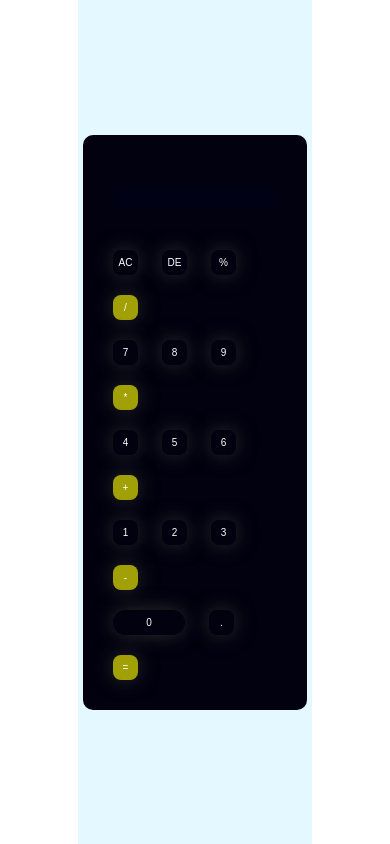
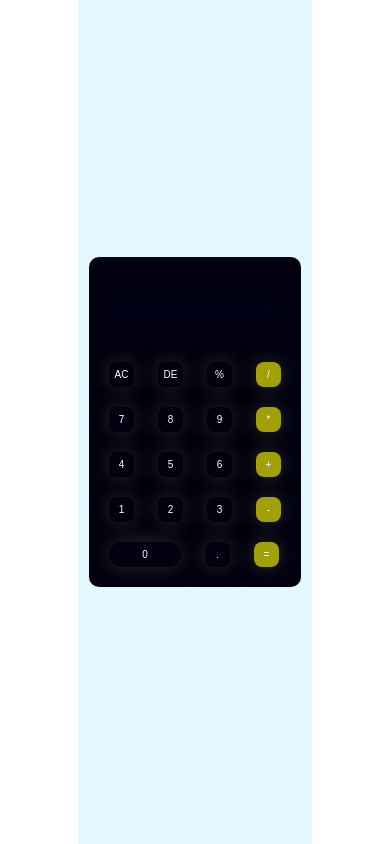
Before and after one commit to Abdirizackmasta/calculator, a plain HTML site: page index.html in a window 390 px wide. Drawn offline with Linux system fonts and the light colour scheme.

Commit message:
Update main.css

```diff
--- a/main.css
+++ b/main.css
@@ -53,10 +53,14 @@ form input.zero {
 @media only screen and (max-width: 600px) {
   .container {
     width: 60%;
-    padding: 10px 5px;
+    padding: 10px;
     margin: 0 auto;
     /* height: 100vh; */
   }
+  .calculator{
+    padding: 10px;
+  }
+
   .calculator form input {
     width: 25px;
     height: 25px;
```
